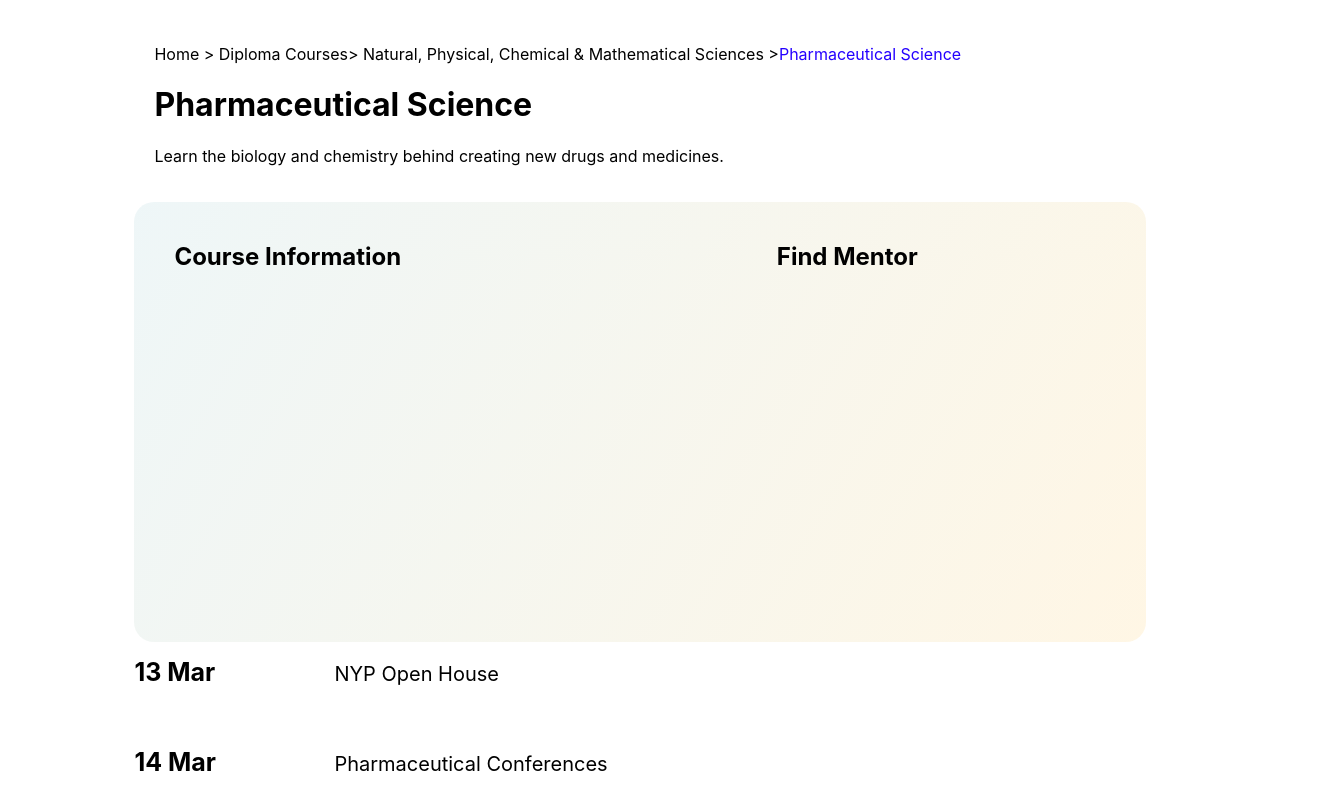
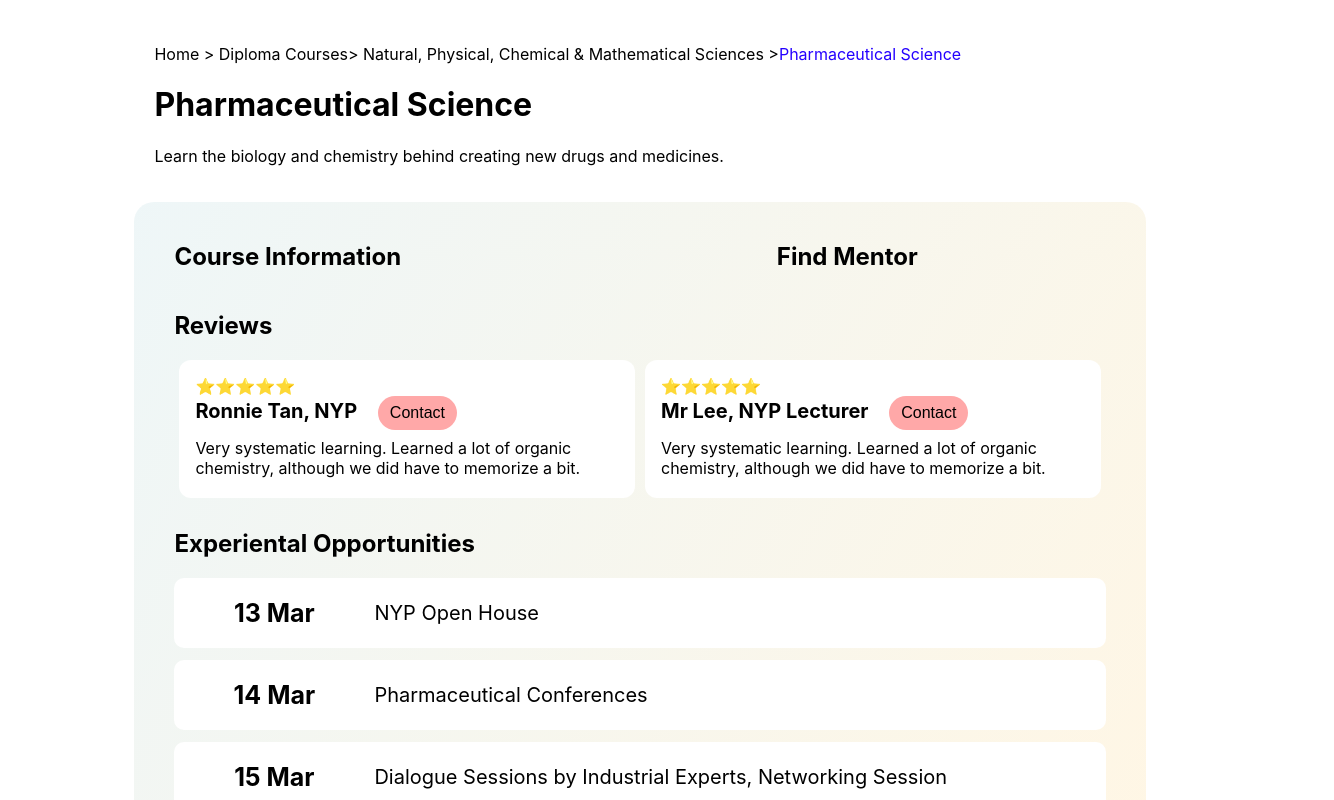
Before and after one commit to Walnit/nofuture, a React (Vite) app in the folder frontend/: page / in a window 1280 px wide. Shown: the top 800 px of the page, 1334 px wide, since content can reach past the window. Built offline with nearby package versions, Linux system fonts and the light colour scheme.

Commit message:
moved things in

```diff
--- a/frontend/src/App.css
+++ b/frontend/src/App.css
@@ -5,11 +5,14 @@
 }
 
 .contact-button {
+  border-width: 0;
   background-color: #ffa8a8;
   border-radius: 100px;
   margin-left: 16px;
-  padding-top: 4px;
-  padding-bottom: 4px;
+  padding-top: 8px;
+  padding-bottom: 8px;
+  padding-left: 12px;
+  padding-right: 12px;
   font-size: 16px;
 }
 
@@ -34,6 +37,9 @@
   flex-direction: column;
   align-items: flex-start;
   padding: 1em;
+  margin-left: 5px;
+  margin-right: 5px;
+  margin-bottom: 12px;
 }
 
 .stars {
@@ -50,8 +56,11 @@
   background-color: white;
   border-radius: 10px;
   display: flex;
+  align-items: center;
+  margin-bottom: 12px;
 }
 .exp-date{
+  text-align: center;
   color: black;
   font-size: 25px;
   font-weight: bold;
@@ -63,3 +72,26 @@
   font-size: 20px;
   margin: 20px 0 20px 0;
 }
+
+.middlesections {
+  padding: 20px;
+  width: auto;
+  background: linear-gradient(120deg, rgba(171, 211, 218, 0.2) 0%, rgba(255, 212, 124, 0.2) 100%);
+  mix-blend-mode: hard-light;
+  border-radius: 20px;
+}
+
+.middlesections > div {
+  display: flex;
+  padding-left: 20px;
+  padding-right: 20px;
+}
+
+.middlesections > div > div {
+  flex-grow: 2;
+}
+
+
+.middlesections > div > div:last-child {
+  flex-grow: 1;
+}
--- a/frontend/src/App.jsx
+++ b/frontend/src/App.jsx
@@ -15,11 +15,7 @@ function App() {
     subtitle={"Learn the biology and chemistry behind creating new drugs and medicines."}
     />
     <Middlesections/>
-    <ExperienceItem date="13 Mar" content="NYP Open House"/>
-    <br />
-    <ExperienceItem date="14 Mar" content="Pharmaceutical Conferences"/>
-    <br />
-    <ExperienceItem date="15 Mar" content="Dialogue Sessions by Industrial Experts, Networking Session"/>
+
     </>
   )
 }
--- a/frontend/src/Component/Middlesections.jsx
+++ b/frontend/src/Component/Middlesections.jsx
@@ -1,28 +1,50 @@
 import React from "react";
+import ReviewCard from "./ReviewCard";
+import ExperienceItem from "./ExperienceItem";
 
 export default function Middlesections() {
   return (
-    <div
-      style={{
-        padding: "20px",
-        width: "auto",
-        height: "400px",
-        background:
-          "linear-gradient(120deg, rgba(171, 211, 218, 0.2) 0%, rgba(255, 212, 124, 0.2) 100%)",
-        mixBlendMode: "hard-light",
-        borderRadius: "20px",
-      }}
-    >
-      <div
-        style={{ display: "flex", paddingLeft: "20px", paddingRight: "20px" }}
-      >
-        <div style={{ flexGrow: 2 }}>
-          <h2>Course Information</h2>
+    <>
+      <div className="middlesections">
+        <div>
+          <div>
+            <h2>Course Information</h2>
+          </div>
+          <div>
+            <h2>Find Mentor</h2>
+          </div>
         </div>
-        <div style={{ flexGrow: 1 }}>
-          <h2>Find Mentor</h2>
+        <div>
+          <h2>Reviews</h2>
+        </div>
+        <div>
+          <ReviewCard
+            rating={5}
+            name="Ronnie Tan, NYP"
+            content="Very systematic learning. Learned a lot of organic chemistry, although we did have to memorize a bit."
+          />
+          <ReviewCard
+            rating={5}
+            name="Mr Lee, NYP Lecturer"
+            content="Very systematic learning. Learned a lot of organic chemistry, although we did have to memorize a bit."
+          />
+        </div>
+        <div>
+          <h2>Experiental Opportunities</h2>
+        </div>
+        <div>
+          <ExperienceItem date="13 Mar" content="NYP Open House" />
+        </div>
+        <div>
+          <ExperienceItem date="14 Mar" content="Pharmaceutical Conferences" />
+        </div>
+        <div>
+          <ExperienceItem
+            date="15 Mar"
+            content="Dialogue Sessions by Industrial Experts, Networking Session"
+          />
         </div>
       </div>
-    </div>
+    </>
   );
 }
```
